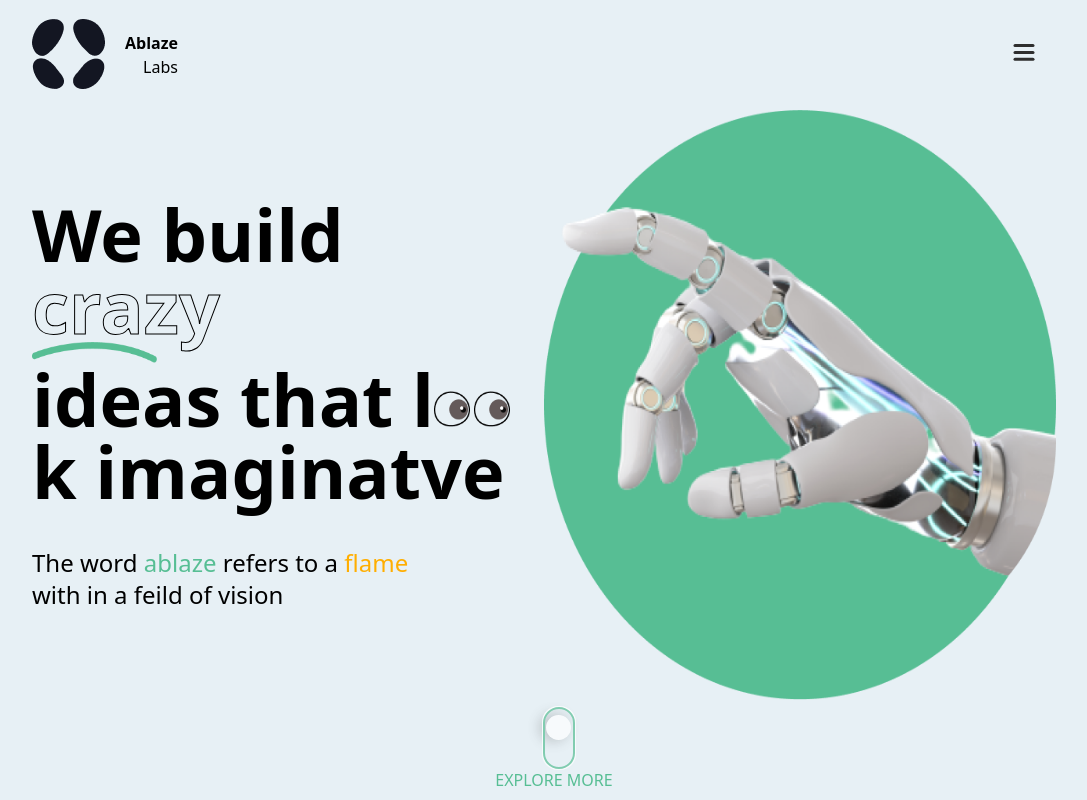
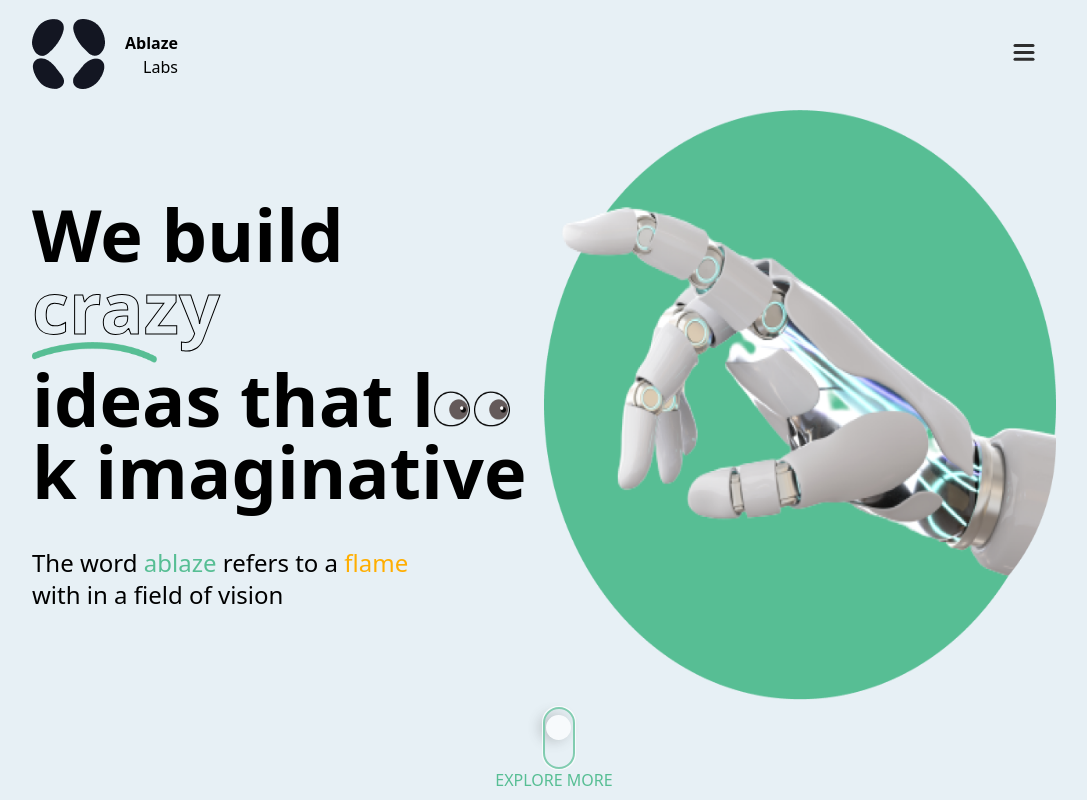
Before and after one commit to eze-une/before-landing, a React (Create React App) app: page / in a window 1280 px wide. Shown: the top 800 px of the page, without its empty margins (96-1183 px from the left). Built offline with nearby package versions, Linux system fonts and the light colour scheme.

Commit message:
more fixes

```diff
--- a/src/components/sections/Hero.js
+++ b/src/components/sections/Hero.js
@@ -43,11 +43,11 @@ function Hero({sliderRange,setsliderRange}) {
                 alt="Flowbite Logo"
               />
             </span>
-            k imaginatve
+            k imaginative
           </h1>
           <h2 className="w-full md:w-[80%] text-2xl">
             The word <span className="text-[#57BE94]">ablaze</span> refers to a{" "}
-            <span className="text-[#FFAE00]">flame</span> with in a feild of
+            <span className="text-[#FFAE00]">flame</span> with in a field of
             vision
           </h2>
         </div>
```
